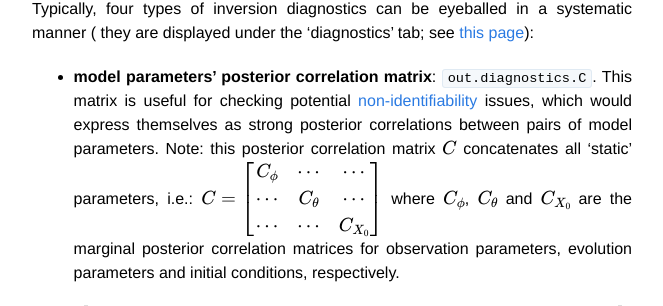
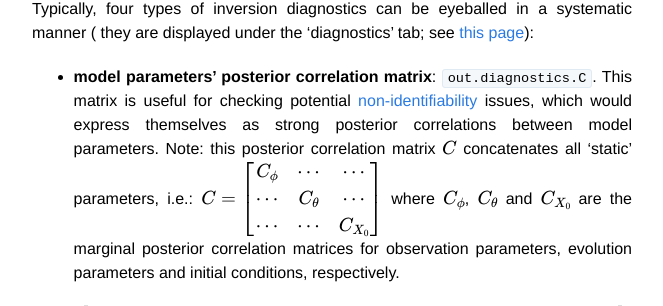
Before and after one commit to MBB-team/VBA-toolbox, a Jekyll site: the page built from _wiki/VBA-output-structure.md, in a window 1280 px wide and 900 px high, scrolled down 2548 px. Shown: the part 168-474 px from the top of the window, without its empty margins (308-971 px from the left). Built offline with Jekyll 4.4.1, drawn with Linux system fonts in a browser that asks for light colours; nearby versions of some CDN libraries; formulas are drawn with MathJax 3.

Commit message:
Update VBA-output-structure.md

```diff
--- a/_wiki/VBA-output-structure.md
+++ b/_wiki/VBA-output-structure.md
@@ -77,7 +77,7 @@ All these are given under the `summary` tab (see [this page]({{ site.baseurl }}/
 Typically, four types of inversion diagnostics can be eyeballed in a systematic manner (
 they are displayed under the 'diagnostics' tab; see [this page]({{ site.baseurl }}/wiki/VBA-graphical-output)):
 
-- **model parameters' posterior correlation matrix**: `out.diagnostics.C`. This matrix is useful for checking potential [non-identifiability](https://en.wikipedia.org/wiki/Identifiability) issues, which would express themselves as strong posterior correlations between pairs of model parameters.
+- **model parameters' posterior correlation matrix**: `out.diagnostics.C`. This matrix is useful for checking potential [non-identifiability](https://en.wikipedia.org/wiki/Identifiability) issues, which would express themselves as strong posterior correlations between model parameters.
 Note: this posterior correlation matrix $$C$$ concatenates all 'static' parameters, i.e.:
 $$ C = \left[\begin{array}{ccc} C_{\phi} & \cdots & \cdots \\ \cdots & C_{\theta} & \cdots \\ \cdots & \cdots & C_{X_0}   \end{array}\right] $$
 where $$C_{\phi}$$, $$C_{\theta}$$ and $$C_{X_0}$$ are the marginal posterior correlation matrices for observation parameters, evolution parameters and initial conditions, respectively.
```
